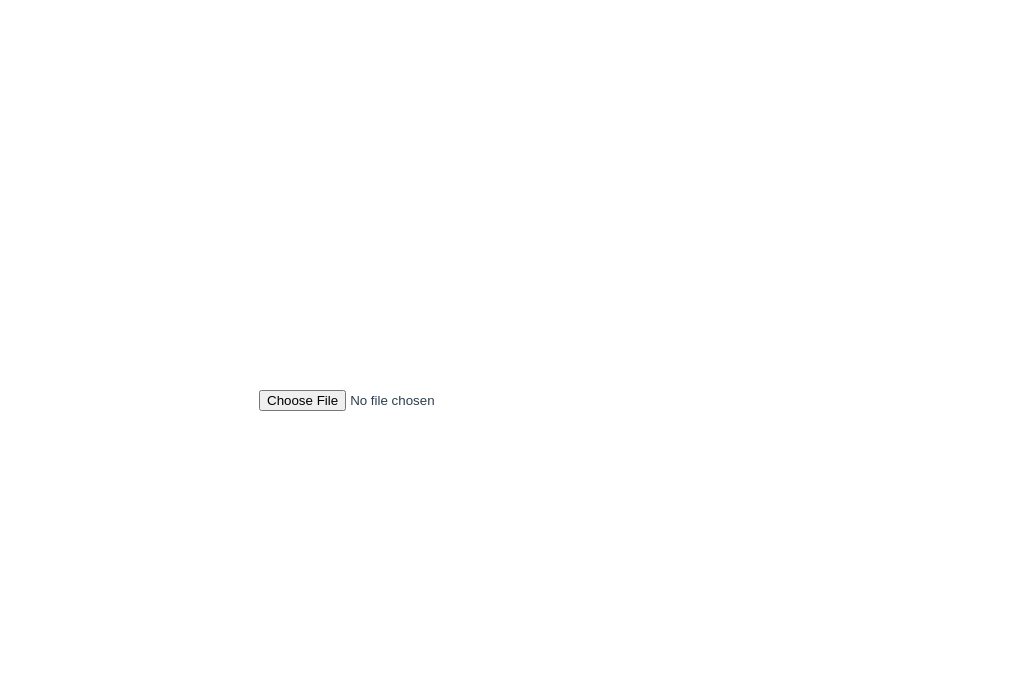
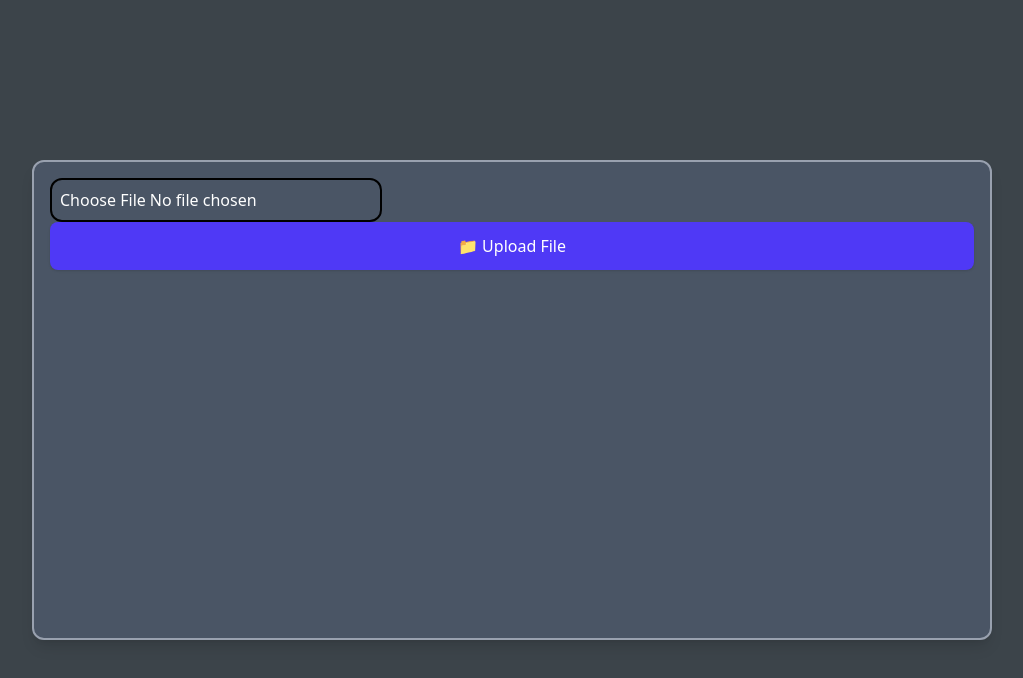
Before and after one commit to sitechtimes/teacher-tool-frontend, a Vue app in the folder teacher-tool/: page / in a window 1280 px wide. Shown: the top 678 px of the page, without its empty margins (128-1151 px from the left). Built offline with nearby package versions, Linux system fonts and the light colour scheme.

Commit message:
not done yet
css tailwind etc stuff mhm mhm

```diff
--- a/teacher-tool/package.json
+++ b/teacher-tool/package.json
@@ -12,6 +12,8 @@
     "preview": "vite preview"
   },
   "dependencies": {
+    "@tailwindcss/vite": "^4.1.13",
+    "tailwindcss": "^4.1.13",
     "vue": "^3.5.18",
     "xlsx": "^0.18.5"
   },
--- a/teacher-tool/src/App.vue
+++ b/teacher-tool/src/App.vue
@@ -1,37 +1,20 @@
 <script setup>
-
-import TestStuff from './components/TestStuff.vue';
+import MainPage from './components/MainPage.vue';
 </script>
 
 <template>
-  <TestStuff/>
+  <div class="page">
+    <MainPage/>
+  </div>
 </template>
 
 <style scoped>
-header {
-  line-height: 1.5;
-}
-
-.logo {
-  display: block;
-  margin: 0 auto 2rem;
-}
-
-@media (min-width: 1024px) {
-  header {
-    display: flex;
-    place-items: center;
-    padding-right: calc(var(--section-gap) / 2);
-  }
-
-  .logo {
-    margin: 0 2rem 0 0;
-  }
-
-  header .wrapper {
-    display: flex;
-    place-items: flex-start;
-    flex-wrap: wrap;
-  }
+.page{
+  background-color: rgb(60, 68, 74);
+  width: 100vw;
+  height: 100vh;
+  display: flex;
+  justify-content: center;
+  align-items: center;
 }
 </style>
--- a/teacher-tool/src/assets/base.css
+++ /dev/null
@@ -1,86 +0,0 @@
-/* color palette from <https://github.com/vuejs/theme> */
-:root {
-  --vt-c-white: #ffffff;
-  --vt-c-white-soft: #f8f8f8;
-  --vt-c-white-mute: #f2f2f2;
-
-  --vt-c-black: #181818;
-  --vt-c-black-soft: #222222;
-  --vt-c-black-mute: #282828;
-
-  --vt-c-indigo: #2c3e50;
-
-  --vt-c-divider-light-1: rgba(60, 60, 60, 0.29);
-  --vt-c-divider-light-2: rgba(60, 60, 60, 0.12);
-  --vt-c-divider-dark-1: rgba(84, 84, 84, 0.65);
-  --vt-c-divider-dark-2: rgba(84, 84, 84, 0.48);
-
-  --vt-c-text-light-1: var(--vt-c-indigo);
-  --vt-c-text-light-2: rgba(60, 60, 60, 0.66);
-  --vt-c-text-dark-1: var(--vt-c-white);
-  --vt-c-text-dark-2: rgba(235, 235, 235, 0.64);
-}
-
-/* semantic color variables for this project */
-:root {
-  --color-background: var(--vt-c-white);
-  --color-background-soft: var(--vt-c-white-soft);
-  --color-background-mute: var(--vt-c-white-mute);
-
-  --color-border: var(--vt-c-divider-light-2);
-  --color-border-hover: var(--vt-c-divider-light-1);
-
-  --color-heading: var(--vt-c-text-light-1);
-  --color-text: var(--vt-c-text-light-1);
-
-  --section-gap: 160px;
-}
-
-@media (prefers-color-scheme: dark) {
-  :root {
-    --color-background: var(--vt-c-black);
-    --color-background-soft: var(--vt-c-black-soft);
-    --color-background-mute: var(--vt-c-black-mute);
-
-    --color-border: var(--vt-c-divider-dark-2);
-    --color-border-hover: var(--vt-c-divider-dark-1);
-
-    --color-heading: var(--vt-c-text-dark-1);
-    --color-text: var(--vt-c-text-dark-2);
-  }
-}
-
-*,
-*::before,
-*::after {
-  box-sizing: border-box;
-  margin: 0;
-  font-weight: normal;
-}
-
-body {
-  min-height: 100vh;
-  color: var(--color-text);
-  background: var(--color-background);
-  transition:
-    color 0.5s,
-    background-color 0.5s;
-  line-height: 1.6;
-  font-family:
-    Inter,
-    -apple-system,
-    BlinkMacSystemFont,
-    'Segoe UI',
-    Roboto,
-    Oxygen,
-    Ubuntu,
-    Cantarell,
-    'Fira Sans',
-    'Droid Sans',
-    'Helvetica Neue',
-    sans-serif;
-  font-size: 15px;
-  text-rendering: optimizeLegibility;
-  -webkit-font-smoothing: antialiased;
-  -moz-osx-font-smoothing: grayscale;
-}
--- a/teacher-tool/src/assets/main.css
+++ b/teacher-tool/src/assets/main.css
@@ -1,35 +1 @@
-@import './base.css';
-
-#app {
-  max-width: 1280px;
-  margin: 0 auto;
-  padding: 2rem;
-  font-weight: normal;
-}
-
-a,
-.green {
-  text-decoration: none;
-  color: hsla(160, 100%, 37%, 1);
-  transition: 0.4s;
-  padding: 3px;
-}
-
-@media (hover: hover) {
-  a:hover {
-    background-color: hsla(160, 100%, 37%, 0.2);
-  }
-}
-
-@media (min-width: 1024px) {
-  body {
-    display: flex;
-    place-items: center;
-  }
-
-  #app {
-    display: grid;
-    grid-template-columns: 1fr 1fr;
-    padding: 0 2rem;
-  }
-}
+@import "tailwindcss";
--- a/teacher-tool/src/components/TestStuff.vue
+++ b/teacher-tool/src/components/MainPage.vue
@@ -1,7 +1,16 @@
 <template>
-  <div class="p-4">
-    <input type="file" @change="handleFile" accept=".csv" class="mb-4" />
+  <div class="w-[75vw] h-[60vh] bg-gray-600 shadow-lg rounded-xl border-gray-400 border-2 p-4 text-white overflow-auto">
+    <label>
+      <input type="file" @change="handleFile" accept=".csv" class="border-black rounded-xl border-2 p-2" />
+    </label>
+     <!-- Hidden file input -->
+    <input type="file" id="fileUpload" class="hidden">
 
+    <!-- Styled label acting as button -->
+    <label for="fileUpload"
+      class="cursor-pointer flex items-center justify-center px-4 py-3 bg-indigo-600 text-white rounded-lg shadow hover:bg-indigo-700">
+      📁 Upload File
+    </label>
     <div v-if="students.length">
       <h3>Students: {{ students }}</h3>
       <ul>
--- a/teacher-tool/vite.config.js
+++ b/teacher-tool/vite.config.js
@@ -3,12 +3,14 @@ import { fileURLToPath, URL } from 'node:url'
 import { defineConfig } from 'vite'
 import vue from '@vitejs/plugin-vue'
 import vueDevTools from 'vite-plugin-vue-devtools'
+import tailwindcss from '@tailwindcss/vite'
 
 // https://vite.dev/config/
 export default defineConfig({
   plugins: [
     vue(),
     vueDevTools(),
+    tailwindcss(),
   ],
   resolve: {
     alias: {
```
Also changed, not shown: teacher-tool/src/assets/logo.svg (deleted), 1 other file (tests, documents, lock files or other folders).
